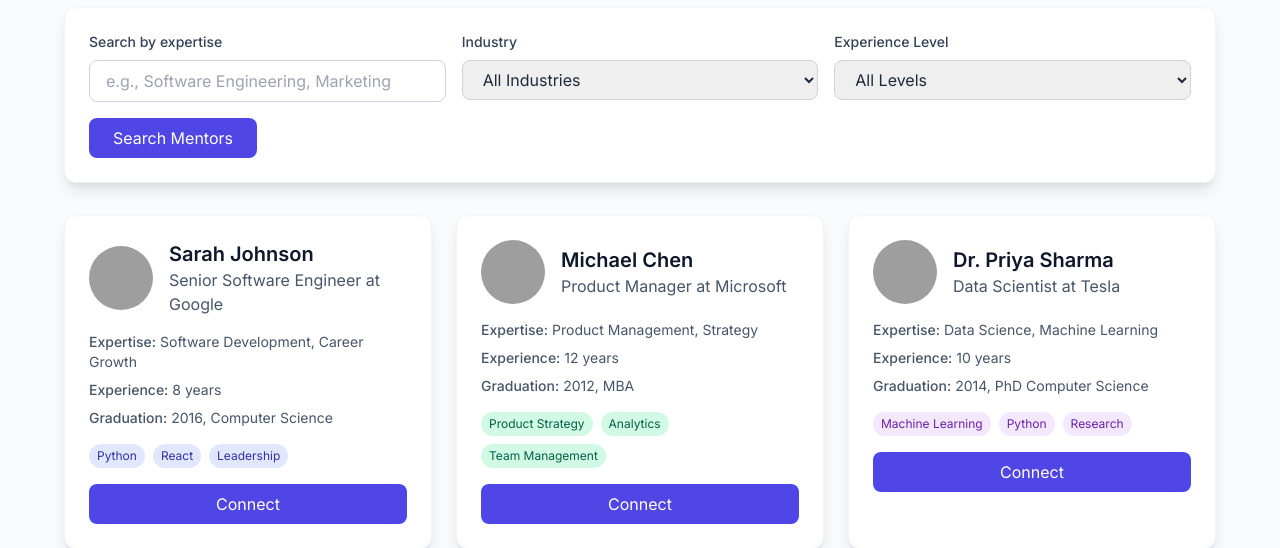
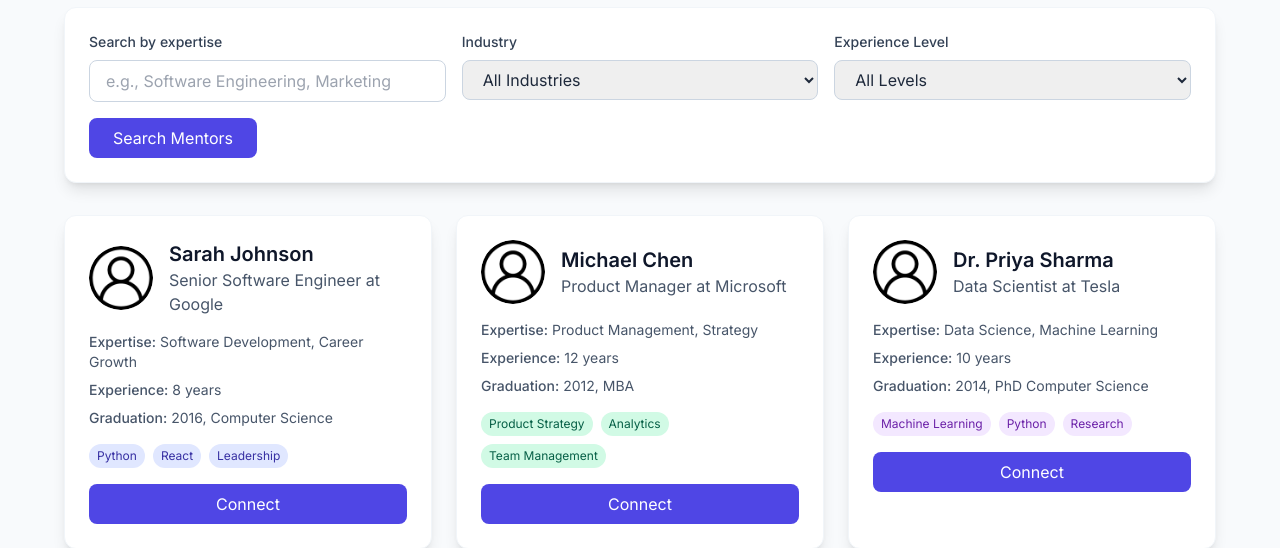
Before and after one commit to TanayP26/Alumni-Setu1, a Flask app: page /mentorship/find-mentor in a window 1280 px wide. Shown: the part 368-916 px from the top of the page. Run offline with Flask 3, Linux system fonts and the light colour scheme; some libraries are stand-ins or nearby versions; grey boxes are pictures that could not be loaded.

Commit message:
Update find_mentor.html

```diff
--- a/templates/find_mentor.html
+++ b/templates/find_mentor.html
@@ -80,7 +80,7 @@
                 <!-- Sample Mentor Card 1 -->
                 <div class="bg-white rounded-xl p-6 shadow-lg border border-slate-100">
                     <div class="flex items-center mb-4">
-                        <img src="{{ url_for('static', filename='profile_placeholder.png') }}" alt="Mentor" class="w-16 h-16 rounded-full mr-4"/>
+                        <img src="{{ url_for('static', filename='2.png') }}" alt="Mentor" class="w-16 h-16 rounded-full mr-4"/>
                         <div>
                             <h3 class="text-xl font-semibold text-slate-900">Sarah Johnson</h3>
                             <p class="text-slate-600">Senior Software Engineer at Google</p>
@@ -102,7 +102,7 @@
                 <!-- Sample Mentor Card 2 -->
                 <div class="bg-white rounded-xl p-6 shadow-lg border border-slate-100">
                     <div class="flex items-center mb-4">
-                        <img src="{{ url_for('static', filename='profile_placeholder.png') }}" alt="Mentor" class="w-16 h-16 rounded-full mr-4"/>
+                        <img src="{{ url_for('static', filename='2.png') }}" alt="Mentor" class="w-16 h-16 rounded-full mr-4"/>
                         <div>
                             <h3 class="text-xl font-semibold text-slate-900">Michael Chen</h3>
                             <p class="text-slate-600">Product Manager at Microsoft</p>
@@ -124,7 +124,7 @@
                 <!-- Sample Mentor Card 3 -->
                 <div class="bg-white rounded-xl p-6 shadow-lg border border-slate-100">
                     <div class="flex items-center mb-4">
-                        <img src="{{ url_for('static', filename='profile_placeholder.png') }}" alt="Mentor" class="w-16 h-16 rounded-full mr-4"/>
+                        <img src="{{ url_for('static', filename='2.png') }}" alt="Mentor" class="w-16 h-16 rounded-full mr-4"/>
                         <div>
                             <h3 class="text-xl font-semibold text-slate-900">Dr. Priya Sharma</h3>
                             <p class="text-slate-600">Data Scientist at Tesla</p>
```
